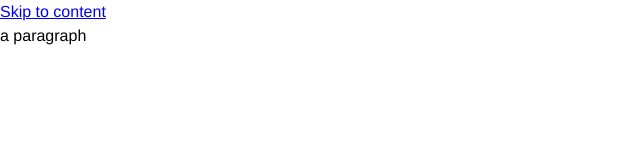
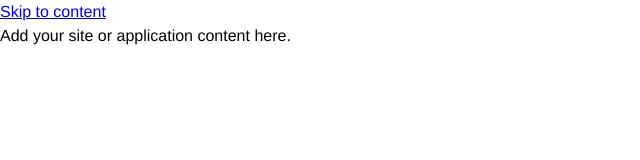
Before and after one commit to designerdean/corbata, a plain HTML site: page index.html in a window 1280 px wide. Shown: the whole page, without its empty margins (0-640 px from the left). Drawn offline with nearby package versions, Linux system fonts and the light colour scheme.

Commit message:
filler text

```diff
--- a/index.html
+++ b/index.html
@@ -29,7 +29,7 @@
 
     <div id="content" class="content" role="main">
       <!-- Add your site or application content here -->
-      <p>a paragraph</p>
+      <p>Add your site or application content here.</p>
     </div>
 
     <!-- Google Analytics: change UA-XXXXX-X to be your site's ID. -->
```
